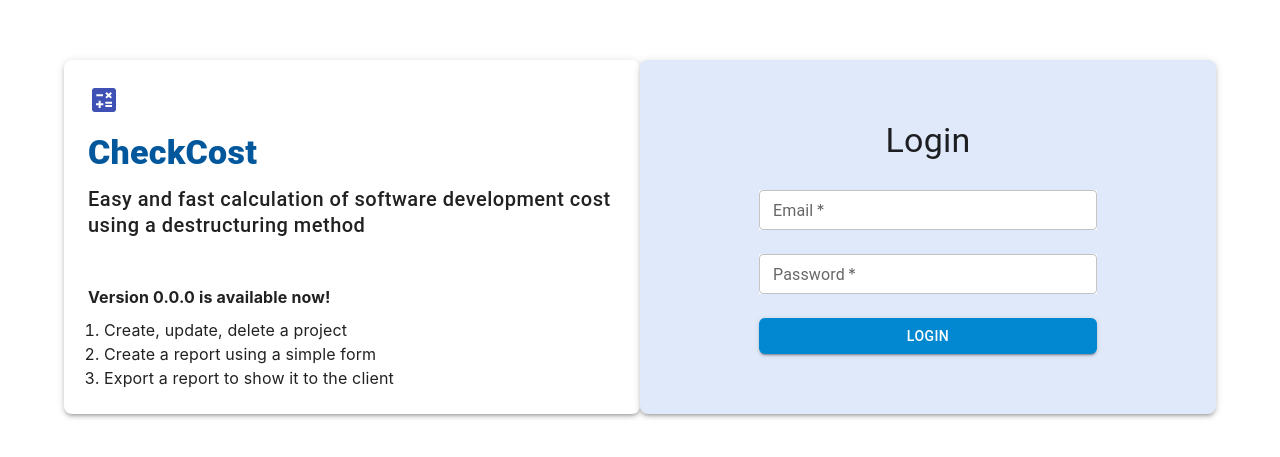
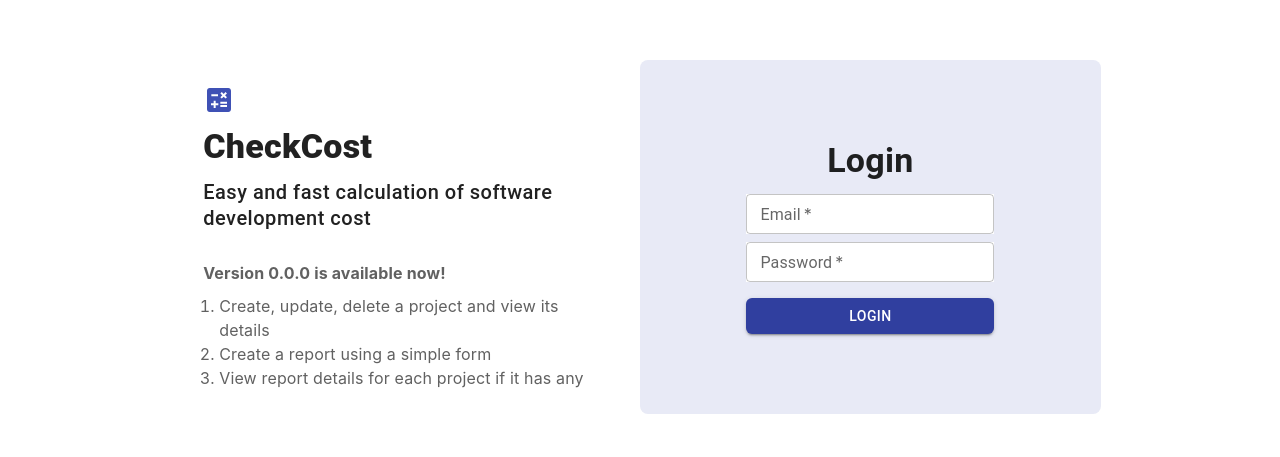
Before and after one commit to PikuzaMarie/project-cost-calculator, a React (Create React App) app: page / in a window 1280 px wide. Shown: the part 163-620 px from the top of the page. Built offline with nearby package versions, Linux system fonts and the light colour scheme.

Commit message:
style: style login page

```diff
--- a/src/components/LoginPage.js
+++ b/src/components/LoginPage.js
@@ -11,8 +11,11 @@ import {
 	Alert,
 	Stack,
 } from "@mui/material";
+import { useTheme } from "@mui/material/styles";
 
 const LoginPage = () => {
+	const theme = useTheme();
+
 	const [email, setEmail] = useState("");
 	const [password, setPassword] = useState("");
 	const [error, setError] = useState("");
@@ -42,56 +45,58 @@ const LoginPage = () => {
 				alignItems: "center",
 				justifyContent: "center",
 				height: "100vh",
+				backgroundColor: theme.palette.white.main,
 			}}>
 			<Stack
 				direction={{ xs: "column", md: "row" }}
 				spacing={0}
 				alignItems="stretch"
-				sx={{ width: "100%" }}>
-				<Box
-					sx={{
-						textAlign: "left",
-						width: "50%",
-						backgroundColor: "#ffffff",
-						padding: 3,
-						borderRadius: 2,
-						boxShadow: 3,
-					}}>
-					<CalculateIcon
-						fontSize="large"
-						color="primary"
-						sx={{
-							marginBottom: "10px",
-						}}
-					/>
+				sx={{ width: "80%" }}>
 				<Box
 					sx={{
 						display: "flex",
 						flexDirection: "column",
-							marginBottom: "40px",
+						gap: "30px",
+						textAlign: "left",
+						width: "50%",
+						backgroundColor: "white",
+						padding: 3,
 					}}>
+					<Box
+						sx={{
+							display: "flex",
+							flexDirection: "column",
+							width: "400px",
+						}}>
+						<CalculateIcon
+							fontSize="large"
+							sx={{
+								margin: "0 0 10px 0",
+								color: theme.palette.primary.main,
+							}}
+						/>
 						<Typography
 							variant="h4"
-							color="#01579b"
 							fontWeight="800"
-							gutterBottom>
+							gutterBottom
+							sx={{ color: "black" }}>
 							CheckCost
 						</Typography>
 						<Typography
 							variant="h6"
-							gutterBottom
 							sx={{
 								letterSpacing: "0.5px",
 								lineHeight: "130%",
+								color: theme.palette.custom.dark_gray,
 							}}>
-							Easy and fast calculation of software development cost using a
-							destructuring method
+							Easy and fast calculation of software development cost
 						</Typography>
 					</Box>
-
-					<Typography
-						variant="body1"
-						gutterBottom>
+					<Box
+						sx={{
+							color: theme.palette.custom.gray,
+						}}>
+						<Typography variant="body1">
 							<b>Version 0.0.0 is available now! </b>
 						</Typography>
 						<ol
@@ -100,71 +105,76 @@ const LoginPage = () => {
 								padding: "0 16px",
 								margin: "8px 0 0",
 							}}>
-						<li>Create, update, delete a project </li>
-						<li>Create a report using a simple form </li>
-						<li>Export a report to show it to the client </li>
+							<li>Create, update, delete a project and view its details</li>
+							<li>Create a report using a simple form</li>
+							<li>View report details for each project if it has any</li>
 						</ol>
+					</Box>
 				</Box>
 
 				<Box
 					sx={{
-						textAlign: "center",
-						width: "50%",
-						backgroundColor: "#e0e9fa",
-						padding: 3,
-						borderRadius: 2,
-						boxShadow: 3,
 						display: "flex",
 						flexDirection: "column",
 						justifyContent: "center",
 						alignItems: "center",
 						minHeight: "300px",
+						textAlign: "center",
+						width: "50%",
+						padding: 3,
+						backgroundColor: theme.palette.background.main,
+						color: "black",
+						borderRadius: 2,
 					}}>
 					<Typography
 						variant="h4"
-						gutterBottom>
+						gutterBottom
+						fontWeight="600">
 						Login
 					</Typography>
-					<form
-						onSubmit={handleLogin}
-						style={{ width: "80%" }}>
+					<form onSubmit={handleLogin}>
+						<Box
+							sx={{
+								display: "flex",
+								flexDirection: "column",
+								justifyContent: "center",
+								alignItems: "center",
+								gap: "8px",
+								marginBottom: "16px",
+							}}>
 							<TextField
 								label="Email"
 								type="email"
-							margin="normal"
 								value={email}
 								size="small"
 								onChange={(e) => setEmail(e.target.value)}
 								required
 								sx={{
-								backgroundColor: "#ffffff",
-								width: "80%",
+									backgroundColor: theme.palette.white.main,
+									width: "100%",
 								}}
 							/>
 							<TextField
 								label="Password"
 								type="password"
-							margin="normal"
 								value={password}
 								size="small"
 								onChange={(e) => setPassword(e.target.value)}
 								required
 								sx={{
-								backgroundColor: "#ffffff",
-								width: "80%",
+									backgroundColor: theme.palette.white.main,
+									width: "100%",
 								}}
 							/>
+						</Box>
+
 						<Button
 							type="submit"
 							variant="contained"
 							sx={{
-								mt: 2,
-								backgroundColor: "#0288d1",
-								color: "#ffffff",
-								"&:hover": { backgroundColor: "#01579b" },
-								width: "80%",
 								marginLeft: "auto",
 								marginRight: "auto",
+								width: "100%",
 							}}>
 							Login
 						</Button>
```
Lines whose indentation alone changed are shown as unchanged.
